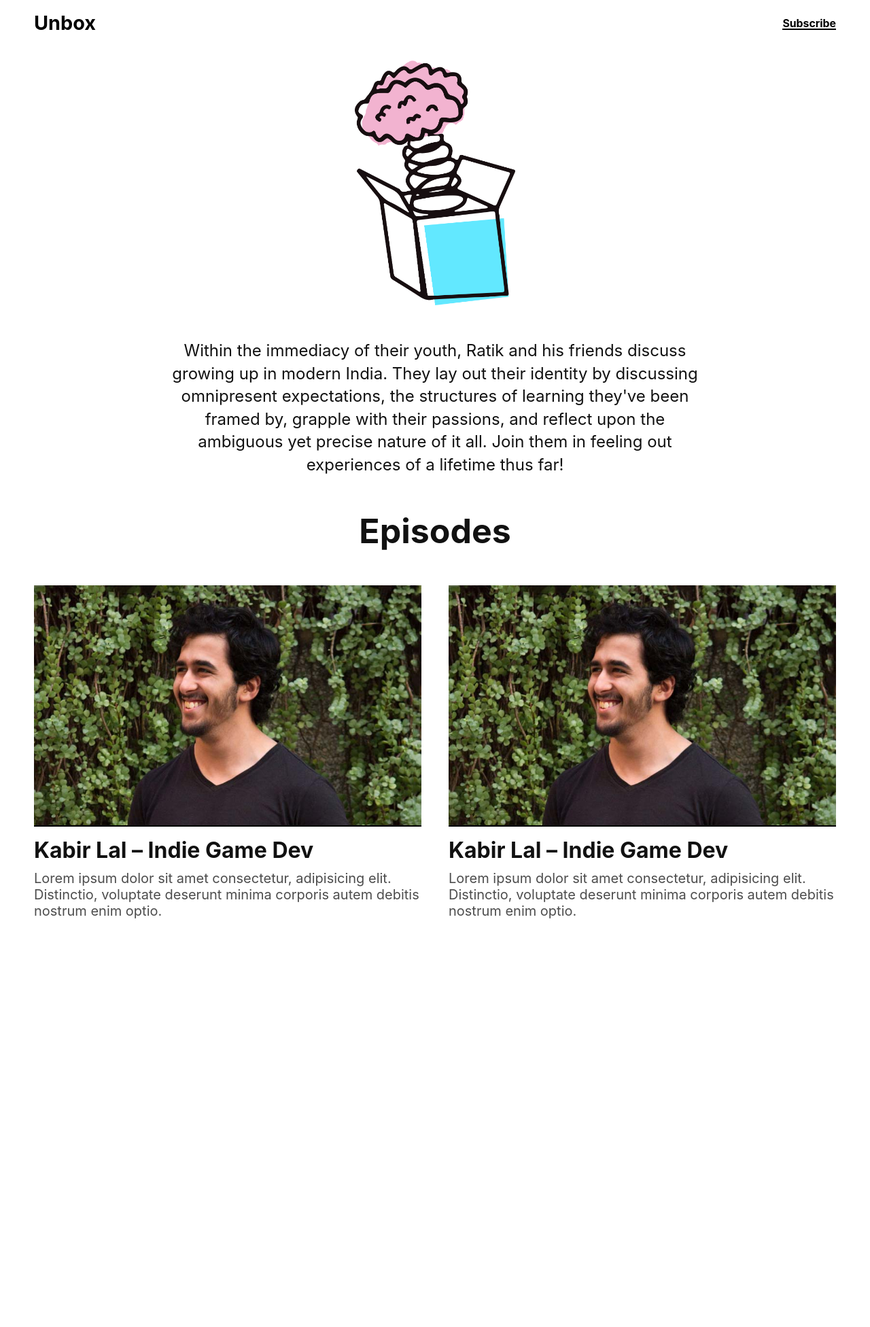
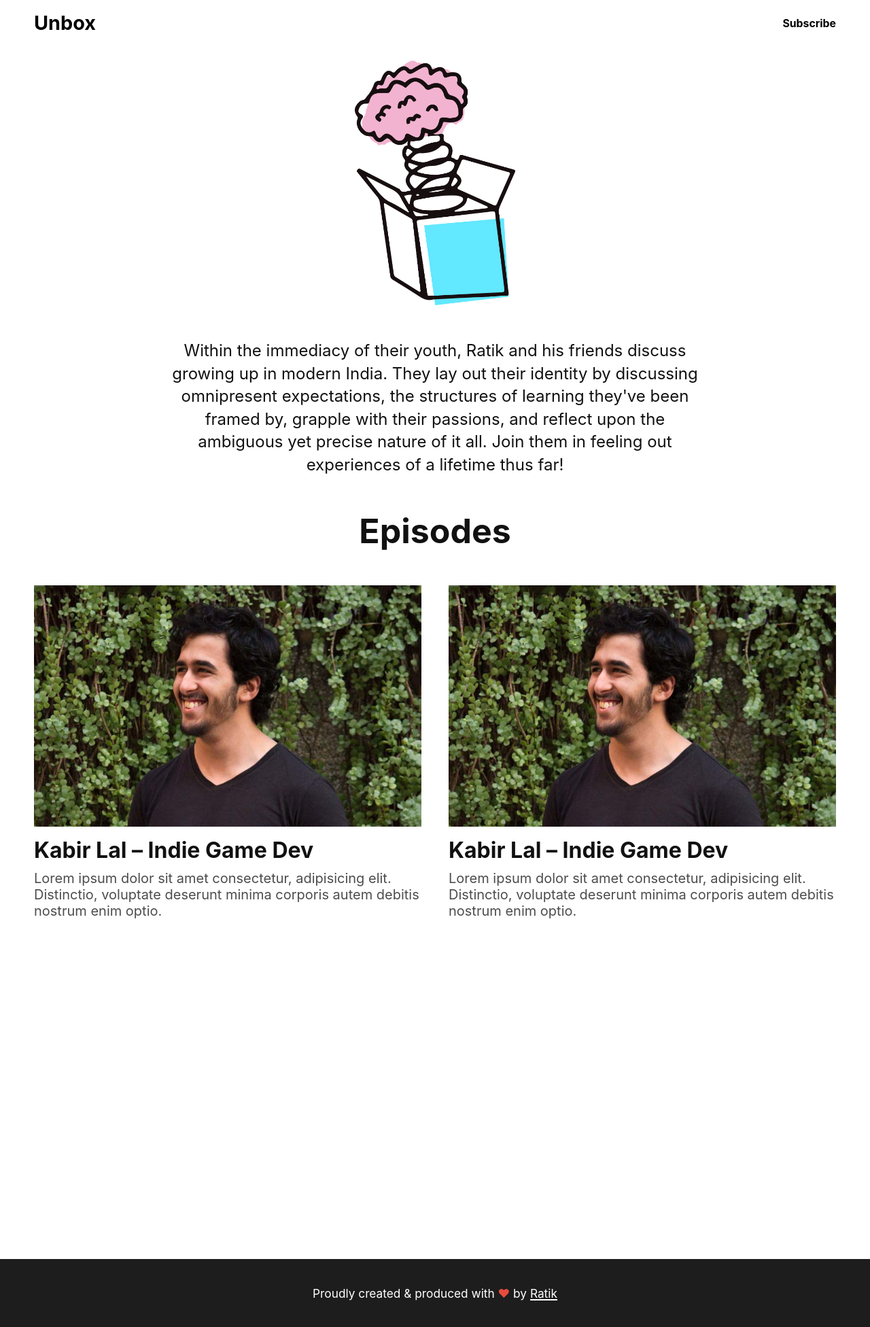
Before and after one commit to libhide/unboxpod, a Jekyll site: the page built from index.html, in a window 1280 px wide. Shown: the whole page at 68% size. Built offline with Jekyll 4.4.1, drawn with Linux system fonts in a browser that asks for light colours; before the commit the page ends 1852 px from its top, so only the background shows below that.

Commit message:
Add a footer

```diff
--- /dev/null
+++ b/_includes/footer.html
@@ -0,0 +1,3 @@
+<footer>
+  <p>Proudly created & produced with <span style="color: #e74c3c">&hearts;</span> by <a class="underline" href="https://ratiksharma.com">Ratik</a></p>
+</footer>
--- a/_layouts/default.html
+++ b/_layouts/default.html
@@ -8,5 +8,6 @@
       {{ content }}
     </div>
   </main>
+  {% include footer.html %}
 </body>
 </html>
--- a/_sass/_base.scss
+++ b/_sass/_base.scss
@@ -52,6 +52,9 @@ a {
   -webkit-transition: opacity 0.3s ease-in-out;
   transition: opacity 0.3s ease-in-out;
   text-decoration: none;
+}
+
+a.underline {
   position: relative;
 
   &::after {
@@ -109,7 +112,6 @@ nav#nav {
     line-height: 1;
     a {
       &:hover { opacity: 1; }
-      &::after { height: 0; }
     }
 
     span {
@@ -132,3 +134,19 @@ nav#nav {
             align-items: center;
   }
 }
+
+footer {
+  background-color: #1d1d1d;
+  height: 100px;
+  font-size: 0.9rem;
+  color: #ffffff;
+  display: flex;
+  align-items: center;
+  justify-content: center;
+  text-align: center;
+
+  a.underline {
+    color: #ffffff;
+    &::after { background: #ffffff; }
+  }
+}
```
